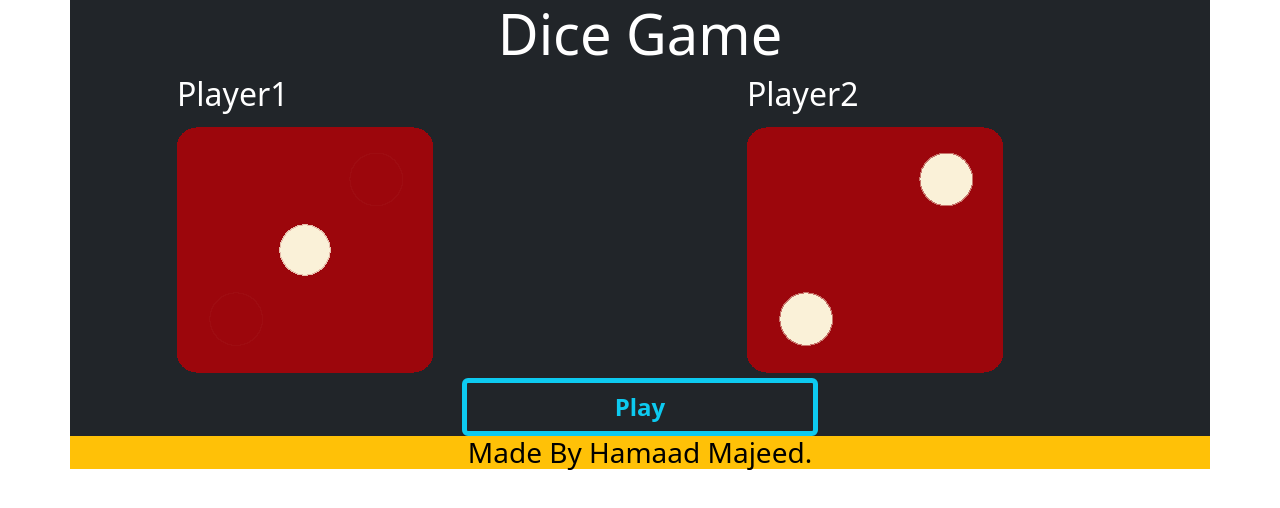
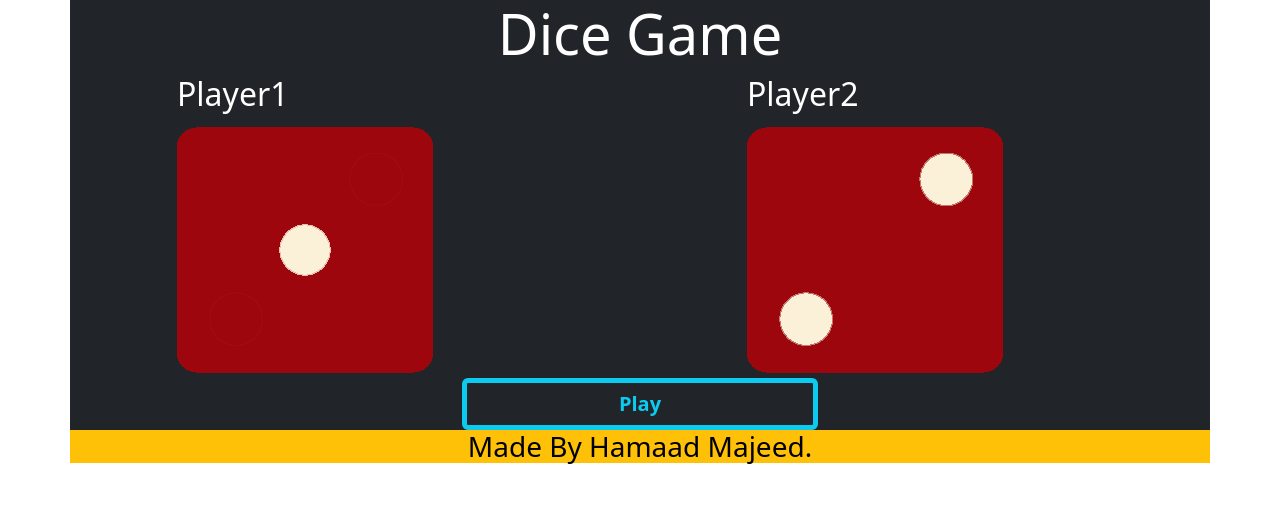
Before and after one commit to MrHamaad/dice, a plain HTML site: page index.html in a window 1280 px wide. Drawn offline with nearby package versions, Linux system fonts and the light colour scheme.

Commit message:
Update index.html

```diff
--- a/index.html
+++ b/index.html
@@ -22,7 +22,7 @@
         </div>
         <div class="row">
             <div class="col-md-4 ms-auto me-auto">
-                <button type="button" class="btn btn-outline-info border border-5 border-info w-100 fs-4 fw-bolder" id="btnrefresh">Play</button>
+                <button type="button" class="btn btn-outline-info border border-5 border-info w-100 fs-5 fw-bolder" id="btnrefresh">Play</button>
             </div>
         </div>
     </div>
```
